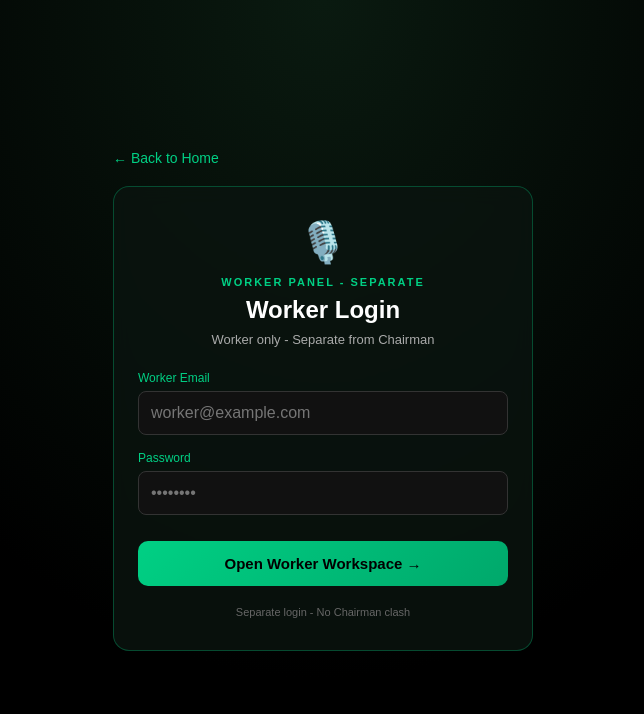
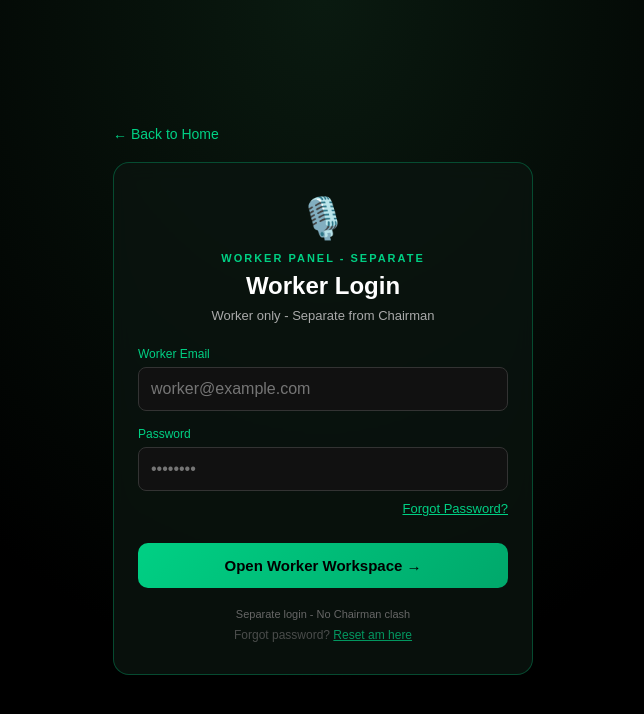
Before and after one commit to tapbombaai-glitch/main-naija-pidgin, a Next.js app: page /worker-login in a window 1280 px wide. Shown: the top 714 px of the page, without its empty margins (317-961 px from the left). Built offline with nearby package versions, Linux system fonts and the light colour scheme; no server answers.

Commit message:
Update page.tsx

```diff
--- a/app/worker-login/page.tsx
+++ b/app/worker-login/page.tsx
@@ -1,27 +1,50 @@
 "use client";
 import { useState } from "react";
 import Link from "next/link";
+import { createClient } from "@/lib/supabase/client";
 import "./login.css";
 
 export default function WorkerLogin() {
+  const supabase = createClient();
   const [email, setEmail] = useState("");
   const [password, setPassword] = useState("");
   const [error, setError] = useState("");
+  const [loading, setLoading] = useState(false);
 
-  const handleLogin = (e: React.FormEvent) => {
+  const handleLogin = async (e: React.FormEvent) => {
     e.preventDefault();
     setError("");
+    setLoading(true);
 
+    // Chairman no fit use worker login
     if (email.trim().toLowerCase() === "tapbomba.ai@gmail.com") {
       setError("Chairman no fit use Worker login. Use Chairman Panel.");
+      setLoading(false);
       return;
     }
 
-    if (email && password) {
+    if (!email || !password) {
+      setError("Fill email and password");
+      setLoading(false);
+      return;
+    }
+
+    const { data, error: loginError } = await supabase.auth.signInWithPassword({
+      email: email.trim(),
+      password: password,
+    });
+
+    if (loginError) {
+      setError("❌ " + loginError.message + " — If you forget password, click Forgot Password below");
+      setLoading(false);
+      return;
+    }
+
+    if (data.user) {
       window.location.href = "/worker/dashboard";
-    } else {
-      setError("Fill email and password");
     }
+
+    setLoading(false);
   };
 
   return (
@@ -43,11 +66,24 @@ export default function WorkerLogin() {
             <div className="inputGroup">
               <label>Password</label>
               <input type="password" placeholder="••••••••" value={password} onChange={(e) => setPassword(e.target.value)} required />
+              {/* FORGOT PASSWORD LINK - FOR ALL WORKERS */}
+              <div style={{textAlign:'right', marginTop:'8px'}}>
+                <Link href="/forgot-password" style={{color:'#00d084', fontSize:'13px', textDecoration:'underline'}}>
+                  Forgot Password?
+                </Link>
+              </div>
             </div>
             {error && <p style={{color:'#ff4444', background:'#3a1717', padding:'10px', borderRadius:'8px', fontSize:'13px'}}>{error}</p>}
-            <button type="submit" className="workerBtn">Open Worker Workspace →</button>
+            <button type="submit" className="workerBtn" disabled={loading}>
+              {loading ? "Checking..." : "Open Worker Workspace →"}
+            </button>
           </form>
-          <div className="loginFooter">Separate login - No Chairman clash</div>
+          <div className="loginFooter">
+            <p>Separate login - No Chairman clash</p>
+            <p style={{marginTop:'8px', fontSize:'12px', opacity:0.7}}>
+              Forgot password? <Link href="/forgot-password" style={{color:'#00d084'}}>Reset am here</Link>
+            </p>
+          </div>
         </div>
       </div>
     </main>
```
